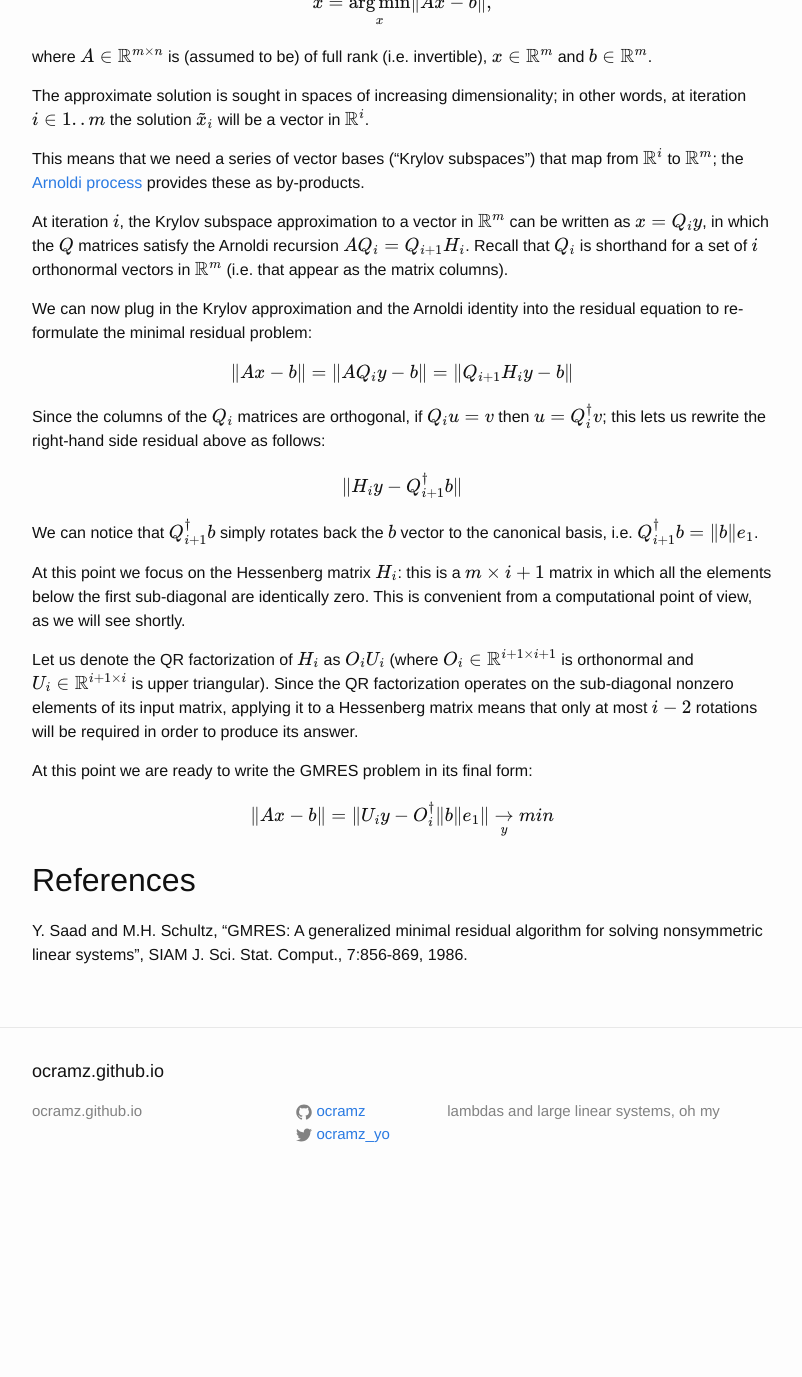
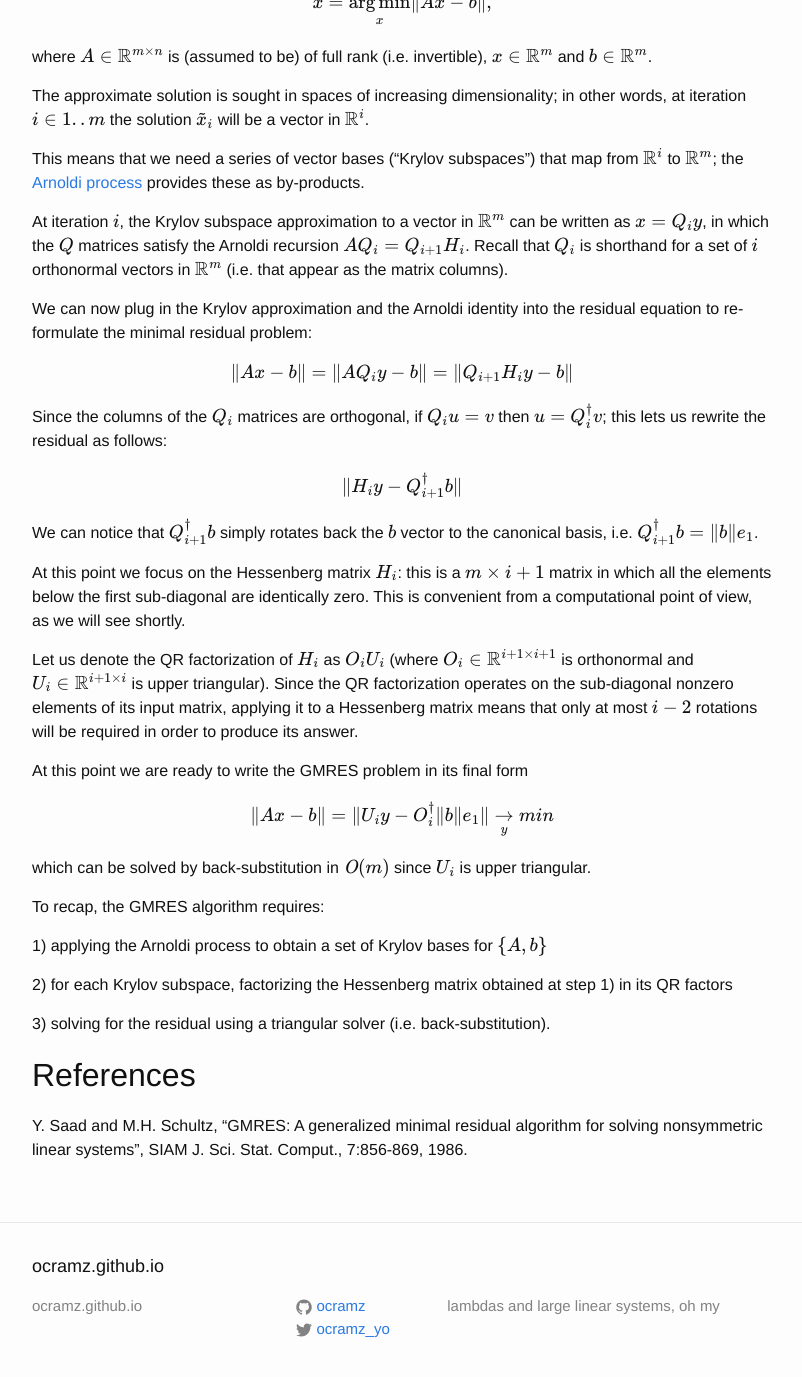
Before and after one commit to ocramz/ocramz.github.io, a Jekyll site: the page built from _posts/2017-02-06-gmres.markdown, in a window 1280 px wide and 1400 px high, scrolled down 474 px. Shown: the top 1377 px of the window, without its empty margins (238-1040 px from the left). Built offline with Jekyll 4.4.1, drawn with Linux system fonts in a browser that asks for light colours; formulas are drawn with MathJax 3; before the commit the page ends 1679 px from its top, so only the background shows below that.

Commit message:
blog update

```diff
--- /dev/null
+++ b/_posts/.#2017-02-06-gmres.markdown
@@ -0,0 +1 @@
+ocramz@fermi.local.398
--- a/_posts/2017-02-06-gmres.markdown
+++ b/_posts/2017-02-06-gmres.markdown
@@ -28,7 +28,7 @@ $$
 \|A x - b\| = \|A Q_i y - b\| = \|Q_{i+1} H_i y -b\|
 $$
 
-Since the columns of the $$Q_i$$ matrices are orthogonal, if $$Q_i u = v$$ then $$u = Q_i^\dagger v$$; this lets us rewrite the right-hand side residual above as follows:
+Since the columns of the $$Q_i$$ matrices are orthogonal, if $$Q_i u = v$$ then $$u = Q_i^\dagger v$$; this lets us rewrite the residual as follows:
 
 $$
 \|H_i y - Q_{i+1}^\dagger b\|
@@ -40,12 +40,24 @@ At this point we focus on the Hessenberg matrix $$H_i$$: this is a $$m \times i
 
 Let us denote the QR factorization of $$H_i$$ as $$O_i U_i$$ (where $$O_i \in \mathbb{R}^{i+1 \times i+1}$$ is orthonormal and $$U_i \in \mathbb{R}^{i+1 \times i}$$ is upper triangular). Since the QR factorization operates on the sub-diagonal nonzero elements of its input matrix, applying it to a Hessenberg matrix means that only at most $$i-2$$ rotations will be required in order to produce its answer.
 
-At this point we are ready to write the GMRES problem in its final form:
+At this point we are ready to write the GMRES problem in its final form
 
 $$
 \|A x - b\| = \|U_i y - O_i^\dagger \|b\|e_1\| \underset{y}{\rightarrow} min
 $$
 
+which can be solved by back-substitution in $$\mathit{O}(m)$$ since $$U_i$$ is upper triangular.
+
+To recap, the GMRES algorithm requires:
+
+1) applying the Arnoldi process to obtain a set of Krylov bases for $$\{A, b\}$$
+
+2) for each Krylov subspace, factorizing the Hessenberg matrix obtained at step 1) in its QR factors
+
+3) solving for the residual using a triangular solver (i.e. back-substitution).
+
+
+
 ## References
 
 Y. Saad and M.H. Schultz, "GMRES: A generalized minimal residual algorithm for solving nonsymmetric linear systems", SIAM J. Sci. Stat. Comput., 7:856-869, 1986.
```
Also changed, not shown: 2 other files.
